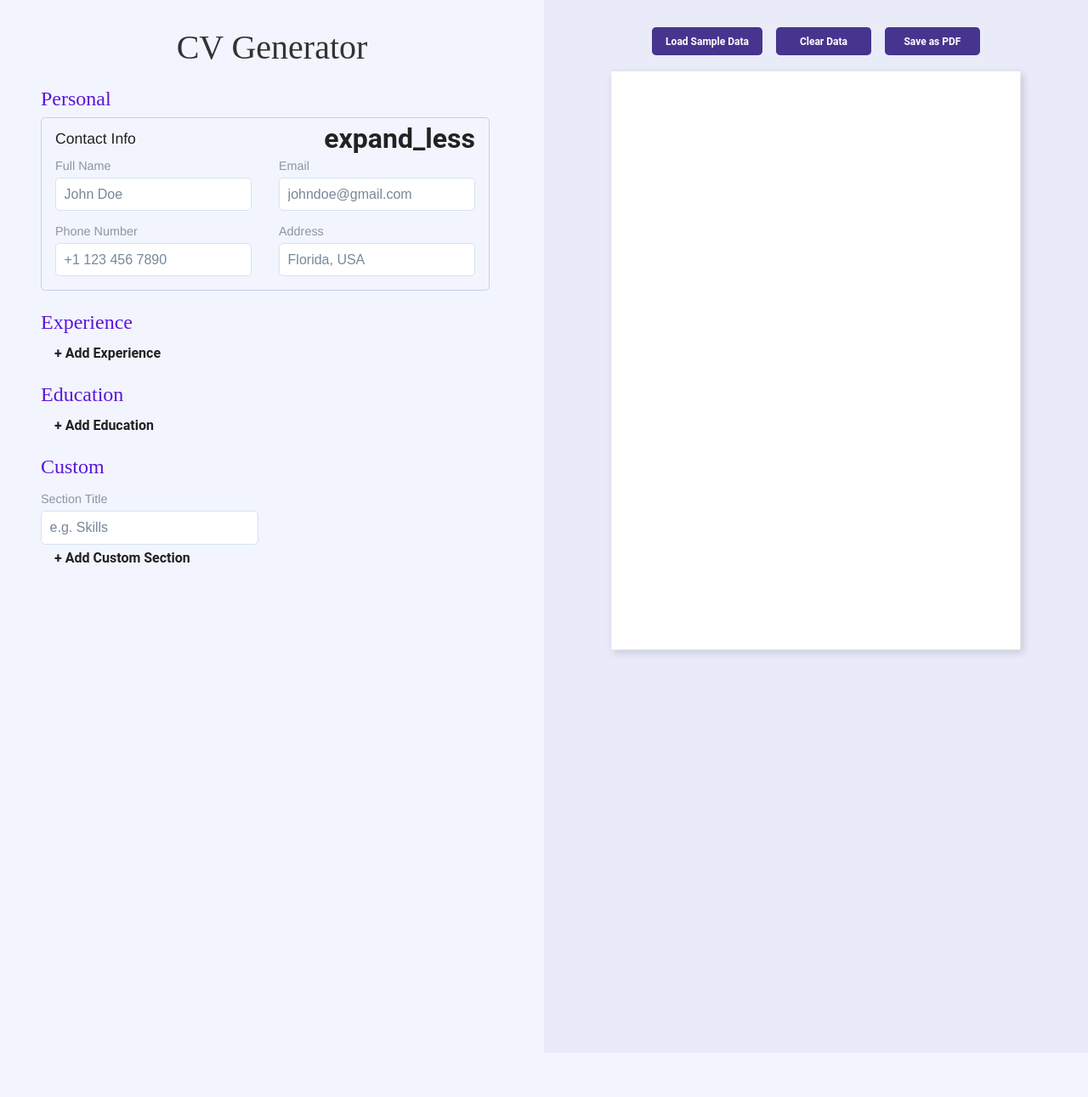
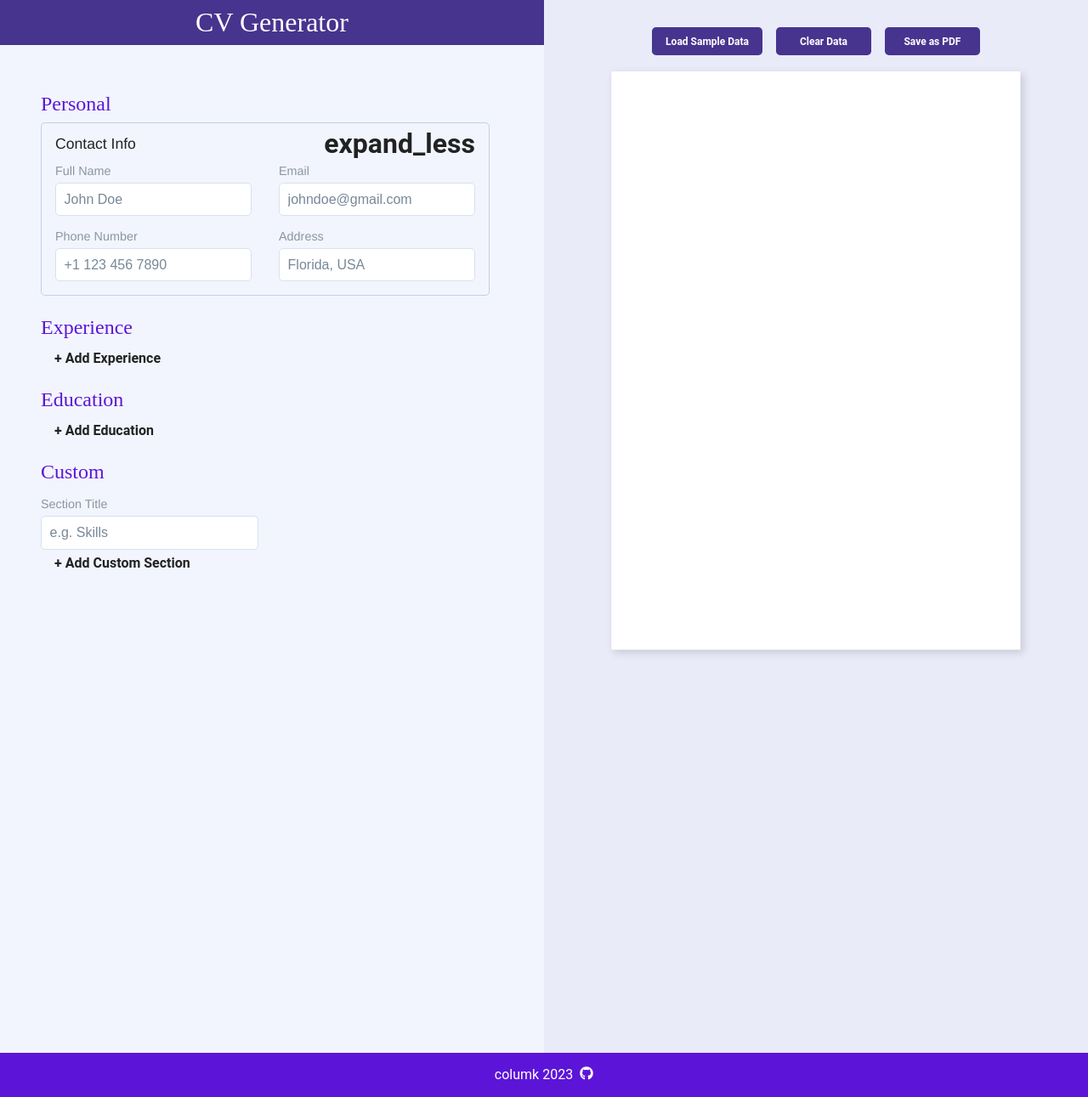
Before and after one commit to columk1/cv-application, a React (Vite) app: page / in a window 1280 px wide. Shown: the whole page at 85% size. Before the commit the page ends 1239 px from the top, so only its background shows below. Built offline with nearby package versions, Linux system fonts and the light colour scheme.

Commit message:
Adjust app markup and styles to allow header

```diff
--- a/package.json
+++ b/package.json
@@ -12,7 +12,8 @@
   "pre-commit": "check",
   "dependencies": {
     "react": "^18.2.0",
-    "react-dom": "^18.2.0"
+    "react-dom": "^18.2.0",
+    "react-icons": "^4.11.0"
   },
   "devDependencies": {
     "@types/react": "^18.2.27",
--- a/src/App.jsx
+++ b/src/App.jsx
@@ -10,6 +10,7 @@ import AddSectionButton from './components/AddSectionButton'
 import AddCustomSectionButton from './components/AddCustomSectionButton'
 import CV from './components/CV'
 import Button from './components/Button'
+import Footer from './components/Footer'
 import { useState } from 'react'
 
 const startData = {
@@ -86,11 +87,13 @@ export const App = () => {
     })
 
   return (
+    <div className='app-container'>
       <main className='main'>
         <section className='input-container'>
           <h1 className='h1'>
             <span className='title'>CV Generator</span>
           </h1>
+          <div className='input-content'>
             <section className='form-section'>
               <h2 className='form-section-title'>Personal</h2>
               <PersonalForm
@@ -160,6 +163,7 @@ export const App = () => {
                 sectionTitle='Custom Section'
               />
             </section>
+          </div>
         </section>
         <section className='output-container'>
           <div className='btn-group'>
@@ -170,5 +174,7 @@ export const App = () => {
           <CV data={data} />
         </section>
       </main>
+      <Footer></Footer>
+    </div>
   )
 }
--- /dev/null
+++ b/src/components/Footer.jsx
@@ -0,0 +1,15 @@
+import '../styles/Footer.css'
+// import { FontAwesomeIcon } from '@fortawesome/react-fontawesome'
+import { FaGithub } from 'react-icons/fa'
+
+export default function Footer() {
+  return (
+    <footer>
+      <p>columk 2023</p>
+      <a href='https://github.com/columk1' target='_blank' rel='noreferrer'>
+        {/* <i className='githubIcon'></i> */}
+        <FaGithub style={{ color: 'white' }} />
+      </a>
+    </footer>
+  )
+}
--- a/src/styles/App.css
+++ b/src/styles/App.css
@@ -8,8 +8,7 @@
 .input-container,
 .output-container {
   width: 50%;
-  min-height: 100vh;
-  padding: 2rem 3rem;
+  /* min-height: 100vh; */
   @media only screen and (max-width: 1200px) {
     width: 100%;
   }
@@ -20,11 +19,16 @@
 }
 
 .output-container {
+  padding: 2rem 3rem;
   display: grid;
   grid-template-rows: min-content 1fr;
   justify-content: center;
   gap: 1.2rem;
   background-color: var(--secondary-bg);
+}
+
+.input-content {
+  padding: 2rem 3rem;
 }
 
 .btn-group {
@@ -36,11 +40,13 @@
 
 .h1 {
   margin-bottom: 1.5rem;
+  padding: 0.5rem;
   text-align: center;
   font-family: 'Oswald';
   font-weight: 300;
-  font-size: 2.5rem;
-  color: #333;
+  font-size: 2rem;
+  color: white;
+  background-color: var(--accent-dark);
 }
 
 .form-section {
--- /dev/null
+++ b/src/styles/Footer.css
@@ -0,0 +1,13 @@
+footer {
+  margin: 0 auto;
+  padding: 1rem 0;
+  display: flex;
+  justify-content: center;
+  align-items: center;
+  gap: 0.5rem;
+  background-color: var(--accent);
+  font-family: 'Roboto';
+  font-size: 1rem;
+  text-align: center;
+  color: white;
+}
```
Also changed, not shown: 1 other file (tests, documents, lock files or other folders). Lines whose indentation alone changed are shown as unchanged.
